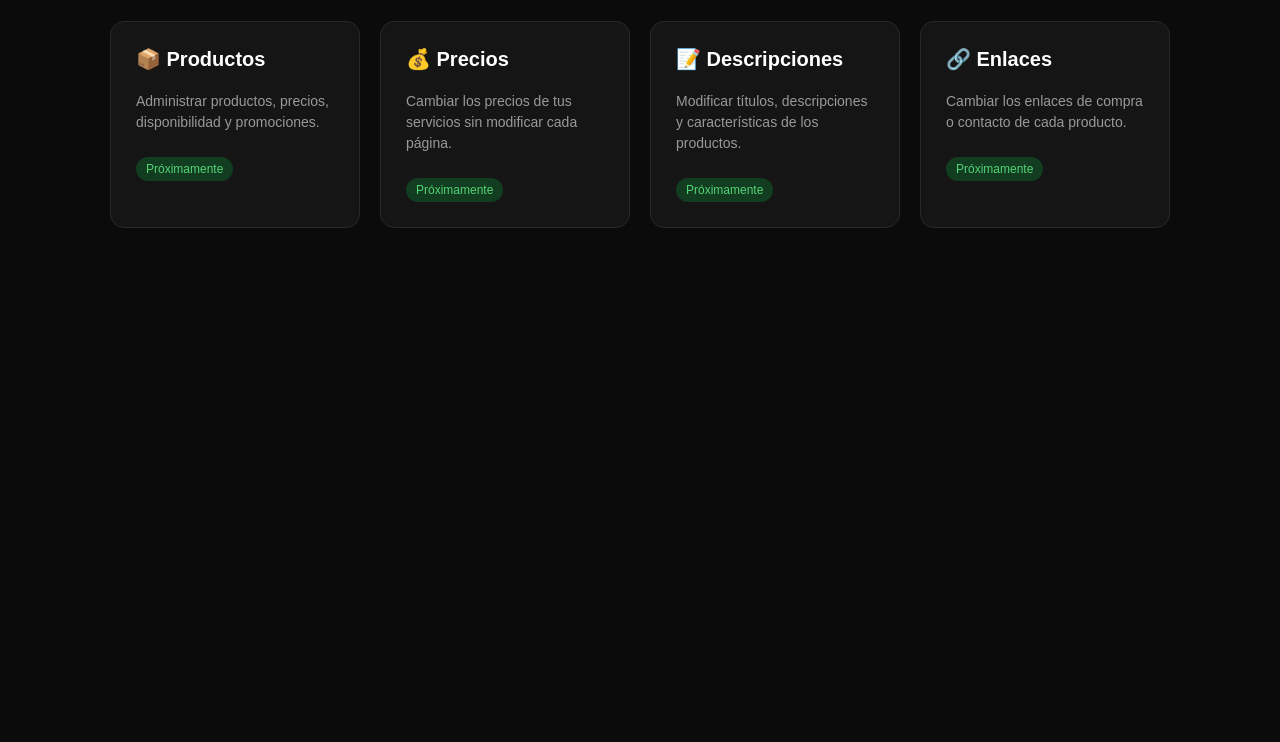
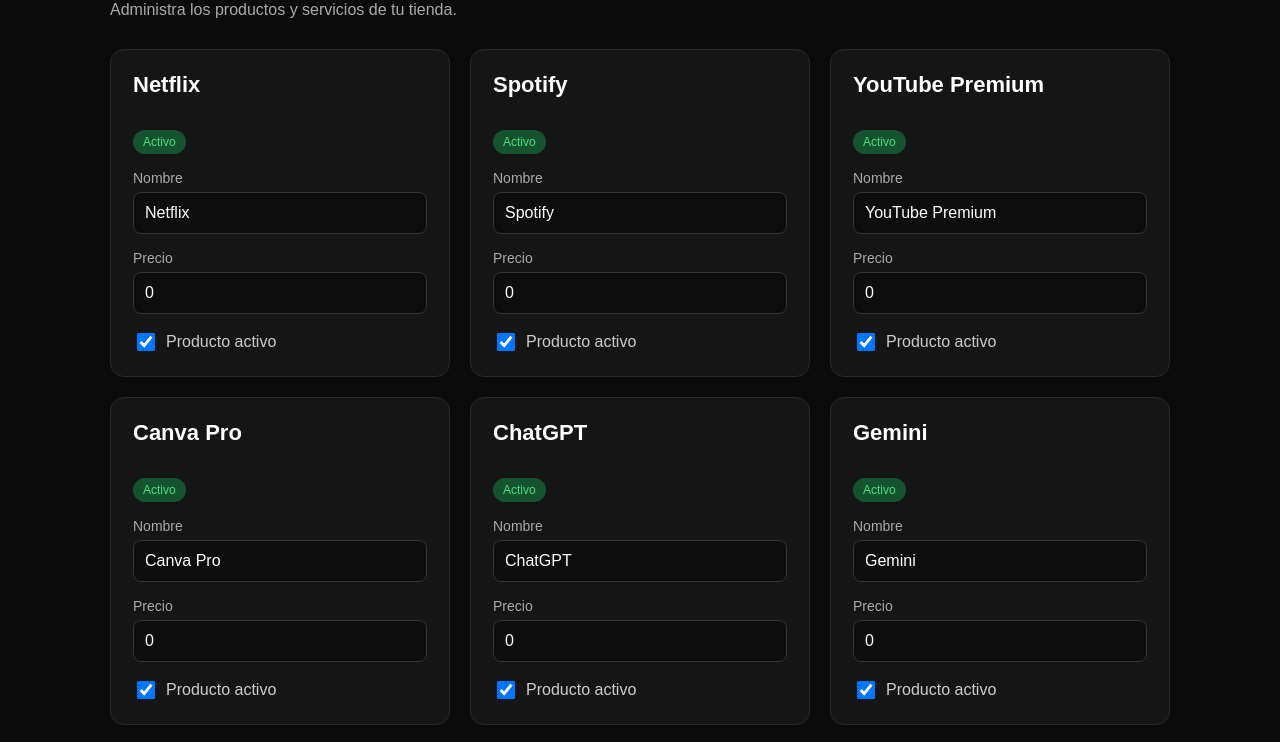
Before and after one commit to fabriciojaya30-crypto/streamingec, a plain HTML site: page admin/index.html in a window 1280 px wide. Shown: the part 189-931 px from the top of the page. Before the commit the page ends 800 px from the top, so only its background shows below. Drawn offline with Linux system fonts and the light colour scheme.

Commit message:
Crear administrador de productos

```diff
--- a/admin/index.html
+++ b/admin/index.html
@@ -3,7 +3,8 @@
 <head>
 <meta charset="UTF-8">
 <meta name="viewport" content="width=device-width, initial-scale=1.0">
-    <title>Panel Admin - Streaming EC</title>
+
+<title>Administrador - Streaming EC</title>
 
 <style>
 * {
@@ -14,10 +15,10 @@
     margin: 0;
     font-family: Arial, sans-serif;
     background: #0b0b0b;
-            color: white;
+    color: #fff;
 }
 
-        .header {
+header {
     background: #111;
     border-bottom: 1px solid #292929;
     padding: 20px 30px;
@@ -26,158 +27,302 @@
     align-items: center;
 }
 
-        .header h1 {
+header h1 {
     margin: 0;
-            font-size: 24px;
+    font-size: 25px;
 }
 
-        .header span {
+header span {
     color: #e50914;
 }
 
-        .container {
+.contenedor {
     max-width: 1100px;
-            margin: 40px auto;
-            padding: 0 20px;
+    margin: 0 auto;
+    padding: 40px 20px;
 }
 
-        .welcome {
-            margin-bottom: 30px;
-        }
-
-        .welcome h2 {
+h2 {
     font-size: 32px;
     margin-bottom: 8px;
 }
 
-        .welcome p {
+.subtitulo {
     color: #aaa;
+    margin-bottom: 30px;
 }
 
-        .grid {
+.estado {
+    display: none;
+    padding: 12px 16px;
+    border-radius: 8px;
+    margin-bottom: 20px;
+    background: #172b1b;
+    color: #4ade80;
+}
+
+.productos {
     display: grid;
-            grid-template-columns: repeat(auto-fit, minmax(250px, 1fr));
+    grid-template-columns: repeat(auto-fit, minmax(280px, 1fr));
     gap: 20px;
 }
 
-        .card {
+.producto {
     background: #151515;
     border: 1px solid #292929;
     border-radius: 14px;
-            padding: 25px;
-            transition: 0.2s;
+    padding: 22px;
 }
 
-        .card:hover {
-            border-color: #e50914;
-            transform: translateY(-2px);
+.producto h3 {
+    margin-top: 0;
+    font-size: 22px;
 }
 
-        .card h3 {
-            margin-top: 0;
-            font-size: 20px;
+.campo {
+    margin-top: 16px;
 }
 
-        .card p {
-            color: #999;
+.campo label {
+    display: block;
+    color: #aaa;
     font-size: 14px;
-            line-height: 1.5;
+    margin-bottom: 6px;
 }
 
-        .button {
+.campo input {
+    width: 100%;
+    padding: 11px;
+    border-radius: 8px;
+    border: 1px solid #333;
+    background: #0d0d0d;
+    color: white;
+    font-size: 16px;
+}
+
+.activo {
+    display: flex;
+    align-items: center;
+    gap: 8px;
+    margin-top: 16px;
+    color: #ccc;
+}
+
+.activo input {
+    width: 18px;
+    height: 18px;
+}
+
+.badge {
     display: inline-block;
-            margin-top: 15px;
-            padding: 11px 18px;
+    margin-top: 10px;
+    padding: 5px 10px;
+    border-radius: 20px;
+    background: #14532d;
+    color: #4ade80;
+    font-size: 12px;
+}
+
+.badge.inactivo {
+    background: #451a1a;
+    color: #f87171;
+}
+
+.boton {
+    margin-top: 30px;
+    padding: 14px 22px;
+    border: 0;
+    border-radius: 9px;
     background: #e50914;
     color: white;
-            text-decoration: none;
-            border-radius: 8px;
+    font-size: 16px;
     font-weight: bold;
+    cursor: pointer;
 }
 
-        .button:hover {
+.boton:hover {
     background: #b20710;
 }
 
-        .status {
-            display: inline-block;
-            margin-top: 10px;
-            padding: 5px 10px;
-            background: #123d20;
-            color: #54d477;
-            border-radius: 20px;
-            font-size: 12px;
+.cargando {
+    color: #aaa;
+    padding: 30px 0;
 }
 
-        @media (max-width: 600px) {
-            .header {
+.error {
+    color: #f87171;
+    background: #2a1111;
     padding: 15px;
-            }
-
-            .container {
-                margin-top: 25px;
-            }
-
-            .welcome h2 {
-                font-size: 26px;
-            }
+    border-radius: 8px;
 }
 </style>
 </head>
 
 <body>
 
-    <header class="header">
+<header>
     <h1>Streaming <span>EC</span></h1>
     <div>⚙️ Administrador</div>
 </header>
 
-    <main class="container">
+<main class="contenedor">
 
-        <section class="welcome">
-            <h2>Panel de administración</h2>
-            <p>
-                Desde aquí podrás administrar los productos y servicios de tu tienda.
+    <h2>Productos</h2>
+
+    <p class="subtitulo">
+        Administra los productos y servicios de tu tienda.
     </p>
-        </section>
 
-        <section class="grid">
+    <div id="estado" class="estado"></div>
 
-            <div class="card">
-                <h3>📦 Productos</h3>
-                <p>
-                    Administrar productos, precios, disponibilidad y promociones.
-                </p>
-                <span class="status">Próximamente</span>
+    <div id="productos" class="productos">
+        <div class="cargando">
+            Cargando productos...
+        </div>
     </div>
 
-            <div class="card">
-                <h3>💰 Precios</h3>
-                <p>
-                    Cambiar los precios de tus servicios sin modificar cada página.
-                </p>
-                <span class="status">Próximamente</span>
-            </div>
-
-            <div class="card">
-                <h3>📝 Descripciones</h3>
-                <p>
-                    Modificar títulos, descripciones y características de los productos.
-                </p>
-                <span class="status">Próximamente</span>
-            </div>
-
-            <div class="card">
-                <h3>🔗 Enlaces</h3>
-                <p>
-                    Cambiar los enlaces de compra o contacto de cada producto.
-                </p>
-                <span class="status">Próximamente</span>
-            </div>
-
-        </section>
+    <button class="boton" onclick="guardarCambios()">
+        💾 Guardar cambios
+    </button>
 
 </main>
 
+<script>
+
+let productos = [];
+
+async function cargarProductos() {
+
+    const contenedor = document.getElementById("productos");
+
+    try {
+
+        const respuesta = await fetch("/admin/api/productos.js");
+
+        if (!respuesta.ok) {
+            throw new Error("No se pudo acceder a la API.");
+        }
+
+        const texto = await respuesta.text();
+
+        /*
+         * La API actual devuelve JavaScript.
+         * Extraemos el array de productos para mostrarlo.
+         */
+
+        const inicio = texto.indexOf("const productos = [");
+        const fin = texto.indexOf("];", inicio);
+
+        if (inicio === -1 || fin === -1) {
+            throw new Error("Formato de productos no reconocido.");
+        }
+
+        const contenido = texto
+            .substring(
+                inicio + "const productos = ".length,
+                fin + 1
+            );
+
+        productos = Function("return " + contenido)();
+
+        mostrarProductos();
+
+    } catch (error) {
+
+        contenedor.innerHTML = `
+            <div class="error">
+                ❌ Error al cargar los productos.<br><br>
+                ${error.message}
+            </div>
+        `;
+
+    }
+}
+
+function mostrarProductos() {
+
+    const contenedor = document.getElementById("productos");
+
+    contenedor.innerHTML = "";
+
+    productos.forEach((producto, indice) => {
+
+        const tarjeta = document.createElement("div");
+
+        tarjeta.className = "producto";
+
+        tarjeta.innerHTML = `
+
+            <h3>${producto.nombre}</h3>
+
+            <div class="badge ${producto.activo ? "" : "inactivo"}">
+                ${producto.activo ? "Activo" : "Inactivo"}
+            </div>
+
+            <div class="campo">
+
+                <label>Nombre</label>
+
+                <input
+                    type="text"
+                    value="${producto.nombre}"
+                    onchange="productos[${indice}].nombre = this.value"
+                >
+
+            </div>
+
+            <div class="campo">
+
+                <label>Precio</label>
+
+                <input
+                    type="number"
+                    min="0"
+                    step="0.01"
+                    value="${producto.precio}"
+                    onchange="productos[${indice}].precio = Number(this.value)"
+                >
+
+            </div>
+
+            <label class="activo">
+
+                <input
+                    type="checkbox"
+                    ${producto.activo ? "checked" : ""}
+                    onchange="productos[${indice}].activo = this.checked"
+                >
+
+                Producto activo
+
+            </label>
+
+        `;
+
+        contenedor.appendChild(tarjeta);
+
+    });
+}
+
+function guardarCambios() {
+
+    const estado = document.getElementById("estado");
+
+    estado.style.display = "block";
+
+    estado.textContent =
+        "⚠️ Los cambios están preparados, pero todavía no se pueden guardar permanentemente. Primero debemos conectar el sistema de almacenamiento.";
+
+    window.scrollTo({
+        top: 0,
+        behavior: "smooth"
+    });
+
+}
+
+cargarProductos();
+
+</script>
+
 </body>
 </html>
```
Lines whose indentation alone changed are shown as unchanged.
